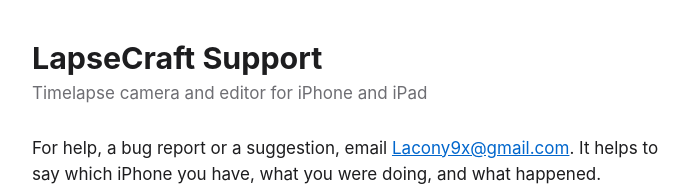
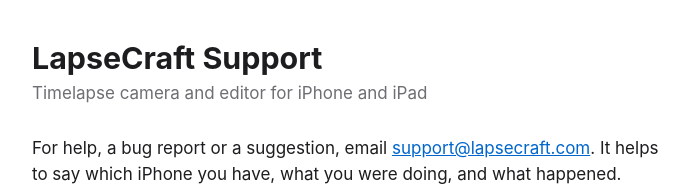
Before and after one commit to Armand9x/lapsecraft, a plain HTML site: page support.html in a window 1280 px wide. Shown: the top 193 px of the page, without its empty margins (288-985 px from the left). Drawn offline with Linux system fonts and the light colour scheme.

Commit message:
Contact addresses: support@ and info@lapsecraft.com

```diff
--- a/support.html
+++ b/support.html
@@ -10,7 +10,7 @@
 <h1>LapseCraft Support</h1>
 <p class="sub">Timelapse camera and editor for iPhone and iPad</p>
 
-<p>For help, a bug report or a suggestion, email <a href="mailto:Lacony9x@gmail.com">Lacony9x@gmail.com</a>. It helps to say which iPhone you have, what you were doing, and what happened.</p>
+<p>For help, a bug report or a suggestion, email <a href="mailto:support@lapsecraft.com">support@lapsecraft.com</a>. It helps to say which iPhone you have, what you were doing, and what happened.</p>
 
 <p>For tips and timelapses made with the app, follow <a href="https://www.instagram.com/lapsecraftapp">@lapsecraftapp</a> on Instagram.</p>
 
```
Also changed, not shown: privacy.html (+1 -1 lines).
